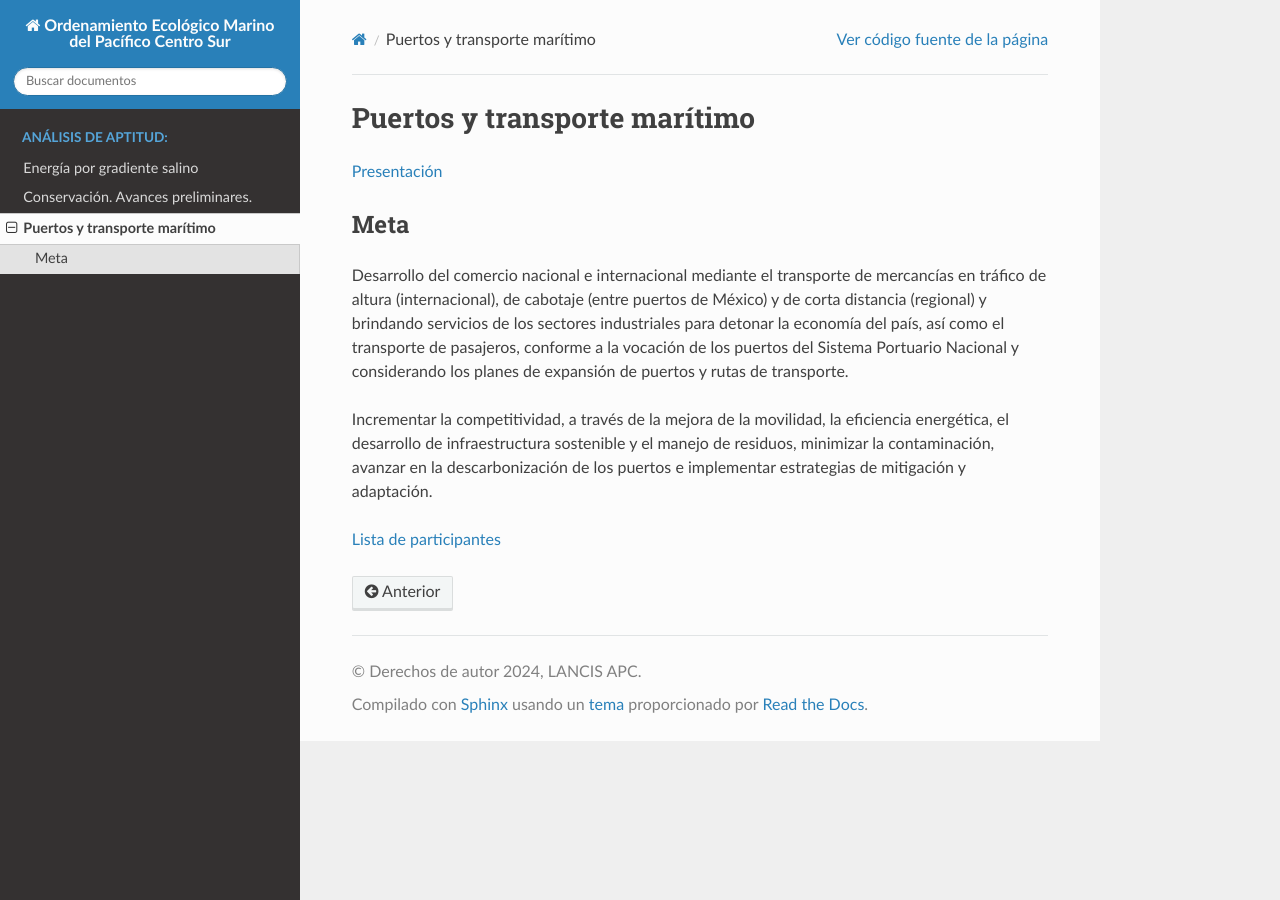
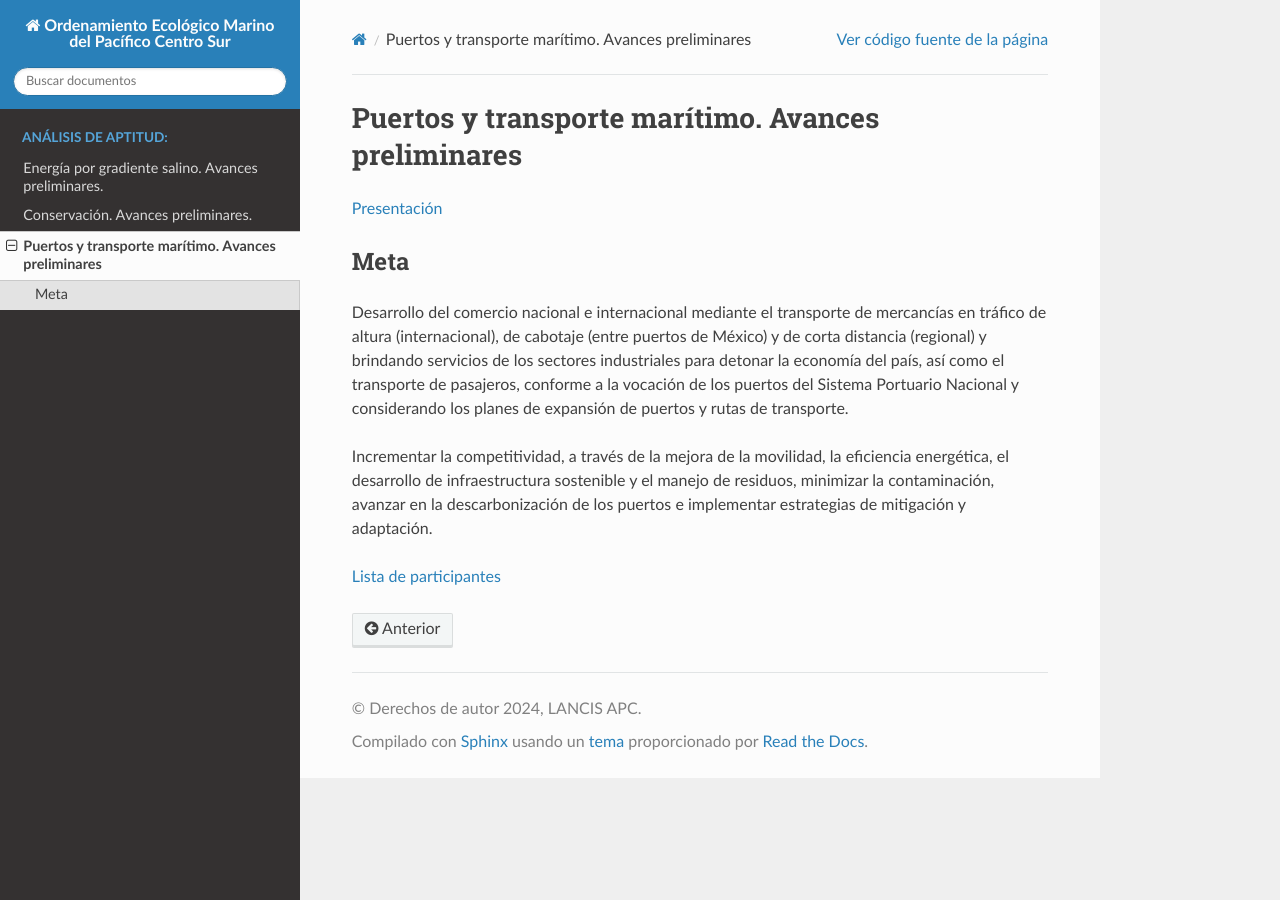
Before and after one commit to lancis-apc/PACA, a Sphinx documentation site: the page built from docs/source/transporte_pr.md, in a window 1280 px wide. Built offline with Sphinx 7.4.7 and the Read the Docs theme 2.0.0, drawn with Linux system fonts in a browser that asks for light colours; pages that are not in the unit, such as notebooks, are missing from menus.

Commit message:
cambios realizados

```diff
--- a/docs/source/energia_pr.md
+++ b/docs/source/energia_pr.md
@@ -1,4 +1,4 @@
-# Energía por gradiente salino
+# Energía por gradiente salino. Avances preliminares.
 
 <!-- Ruta de la documentación:
 PACA\diagno\aptitud\web\PACA\docs\source -->
--- a/docs/source/transporte_pr.md
+++ b/docs/source/transporte_pr.md
@@ -1,4 +1,4 @@
-# Puertos y transporte marítimo
+# Puertos y transporte marítimo. Avances preliminares
 
 <!-- Ruta de la documentación:
 PACA\diagno\aptitud\web\PACA\docs\source -->
```
Also changed, not shown: docs/source/conservacion_pr.md (+1 -1 lines), 15 other files.
